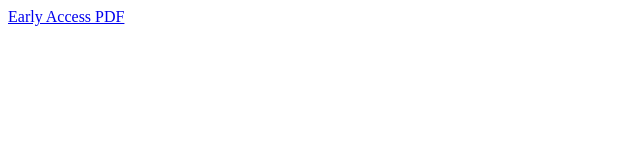
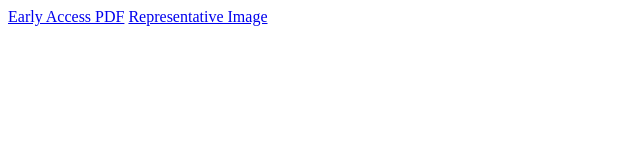
Before and after one commit to dannyhx/dannyhx.github.io, a plain HTML site: page index.html in a window 1280 px wide. Shown: the whole page, without its empty margins (0-640 px from the left). Drawn offline with Linux system fonts and the light colour scheme.

Commit message:
updated index

```diff
--- a/index.html
+++ b/index.html
@@ -1 +1,2 @@
 <a href="/Large_Growth_Deformations_of_Thin_Tissue_using_Solid-Shells_early_access.pdf">Early Access PDF</a>
+<a href="/representative_image.png">Representative Image</a>
```
